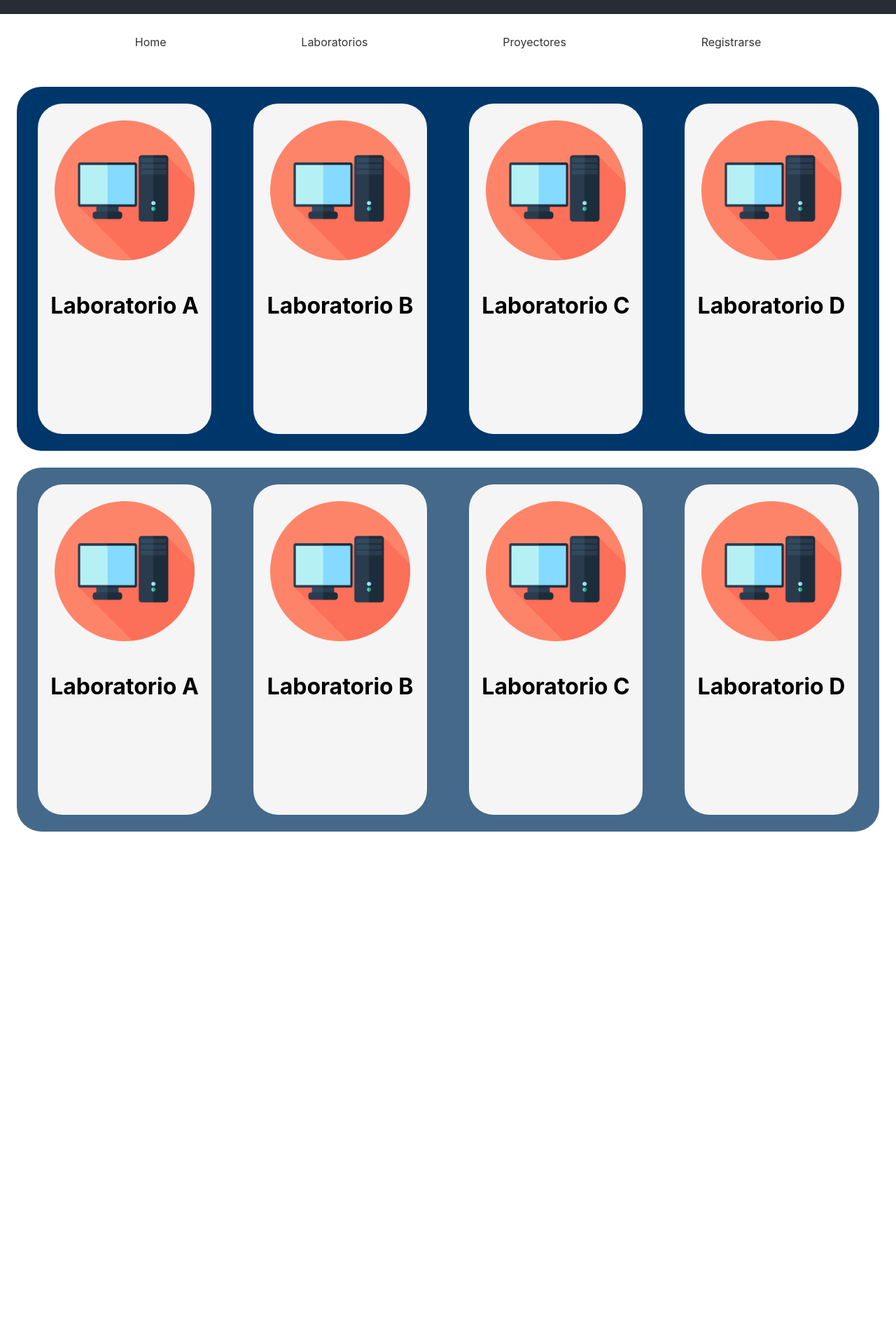
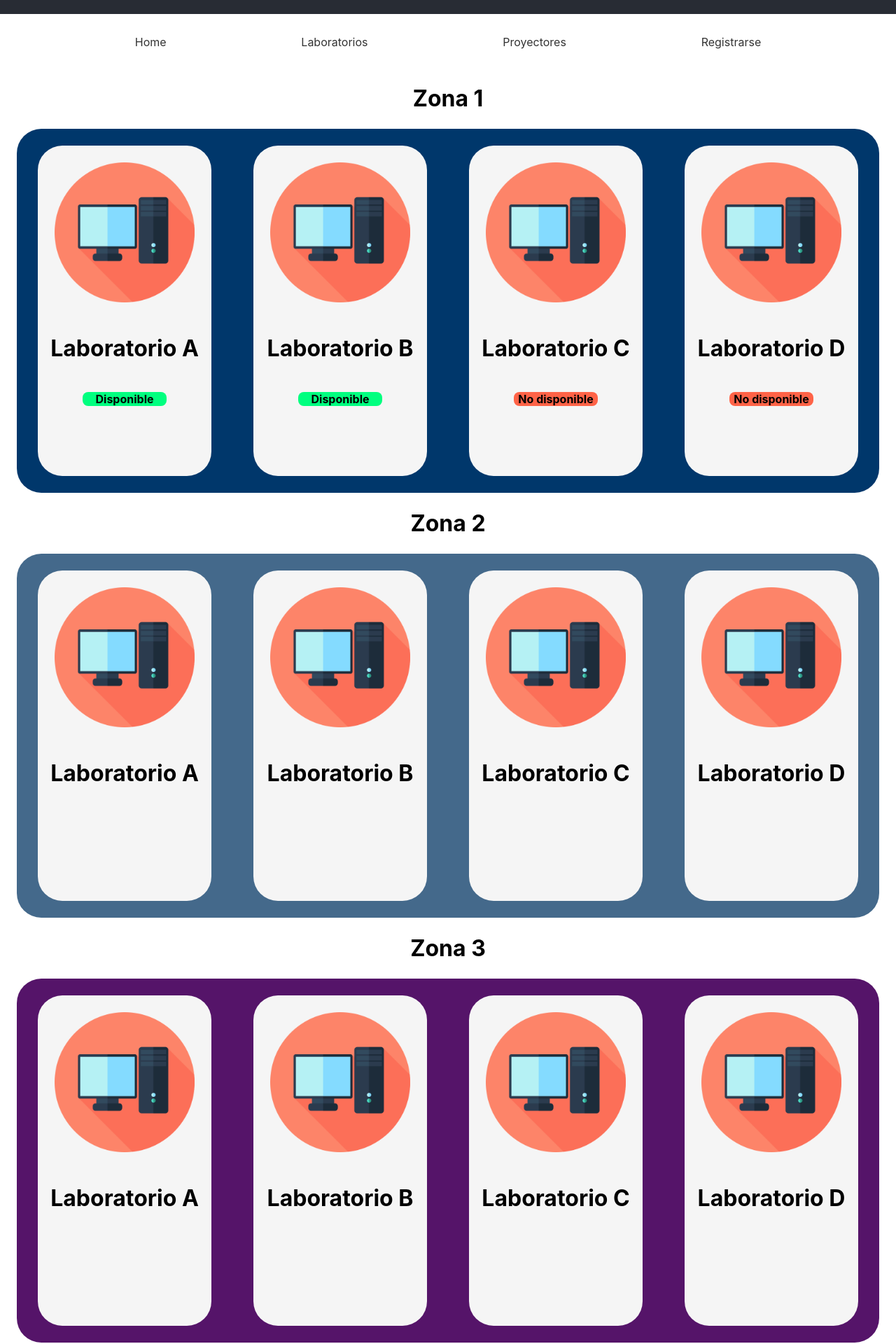
Before and after one commit to fabianshady/smartlab, a React (Create React App) app: page /labs in a window 1280 px wide. Shown: the part 180-2100 px from the top of the page at 70% size. Before the commit the page ends 1392 px from the top, so only its background shows below. Built offline with nearby package versions, Linux system fonts and the light colour scheme.

Commit message:
nuevos botones en labs

```diff
--- a/src/App.css
+++ b/src/App.css
@@ -123,3 +123,31 @@ a {
   margin-left: 3vmin;
   margin-right: 3vmin;
 }
+
+.Zone3 {
+  background-color: #551469;
+  min-height: 65vh;
+  display: flex;
+  flex-direction: row;
+  flex-wrap: wrap;
+  justify-content: space-around;
+  border-radius: 35px;
+  margin-bottom: 3vmin;
+  margin-top: 3vmin;
+  margin-left: 3vmin;
+  margin-right: 3vmin;
+}
+
+.Datos {
+  background-color: springgreen;
+  border-radius: 8px;
+  margin-left: 8vmin;
+  margin-right: 8vmin;
+}
+
+.DatosN {
+  background-color: tomato;
+  border-radius: 8px;
+  margin-left: 8vmin;
+  margin-right: 8vmin;
+}
--- a/src/components/Labs.js
+++ b/src/components/Labs.js
@@ -2,7 +2,44 @@ import React from 'react';
 import icon from '../icono.png';
 const Labs = () => (
   <div className="Labs">
+    <div>
+      <h1>Zona 1</h1>
+    </div>
     <div className="Zone1">
+      <div className="Lab">
+        <img className="Img" src={icon} width="200px" height="200px"></img>
+        <h1>Laboratorio A</h1>
+        <div>
+          <h4 className="Datos">Disponible</h4>
+        </div>
+      </div>
+      <div className="Lab">
+        <img className="Img" src={icon} width="200px" height="200px"></img>
+        <h1>Laboratorio B</h1>
+        <div>
+          <h4 className="Datos">Disponible</h4>
+        </div>
+      </div>
+      <div className="Lab">
+        <img className="Img" src={icon} width="200px" height="200px"></img>
+        <h1>Laboratorio C</h1>
+        <div>
+          <h4 className="DatosN">No disponible</h4>
+        </div>
+      </div>
+      <div className="Lab">
+        <img className="Img" src={icon} width="200px" height="200px"></img>
+        <h1>Laboratorio D</h1>
+        <div>
+          <h4 className="DatosN">No disponible</h4>
+        </div>
+      </div>
+    </div>
+
+    <div>
+      <h1>Zona 2</h1>
+    </div>
+    <div className="Zone2">
       <div className="Lab">
         <img className="Img" src={icon} width="200px" height="200px"></img>
         <h1>Laboratorio A</h1>
@@ -20,8 +57,10 @@ const Labs = () => (
         <h1>Laboratorio D</h1>
       </div>
     </div>
-
-    <div className="Zone2">
+    <div>
+      <h1>Zona 3</h1>
+    </div>
+    <div className="Zone3">
       <div className="Lab">
         <img className="Img" src={icon} width="200px" height="200px"></img>
         <h1>Laboratorio A</h1>
```
